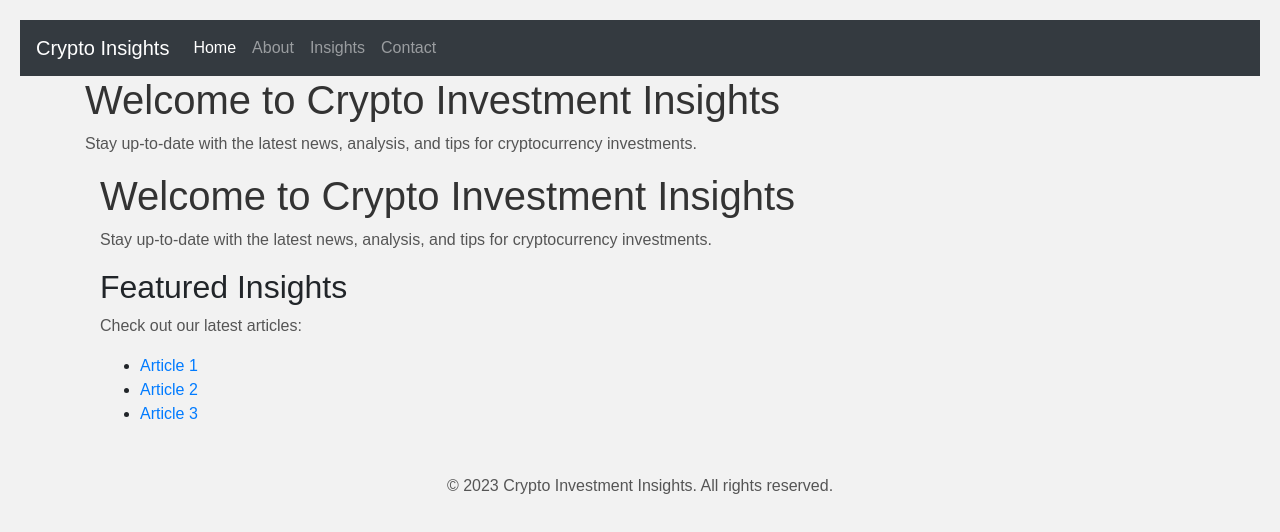
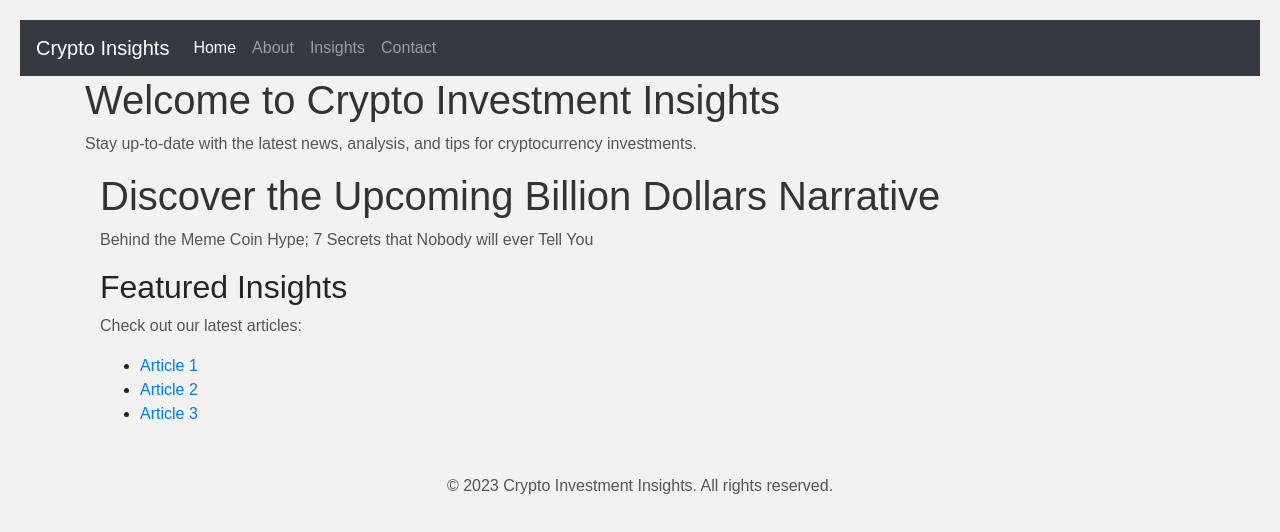
Before and after one commit to fahlm/crypto-insights-website, a plain HTML site: page index.html in a window 1280 px wide. Drawn offline with nearby package versions, Linux system fonts and the light colour scheme.

Commit message:
Update index.html

```diff
--- a/index.html
+++ b/index.html
@@ -48,8 +48,8 @@
     <p>Stay up-to-date with the latest news, analysis, and tips for cryptocurrency investments.</p>
 
     <main role="main" class="container">
-  <h1>Welcome to Crypto Investment Insights</h1>
-  <p>Stay up-to-date with the latest news, analysis, and tips for cryptocurrency investments.</p>
+  <h1>Discover the Upcoming Billion Dollars Narrative</h1>
+  <p>Behind the Meme Coin Hype; 7 Secrets that Nobody will ever Tell You</p>
 
   <section>
     <h2>Featured Insights</h2>
```
